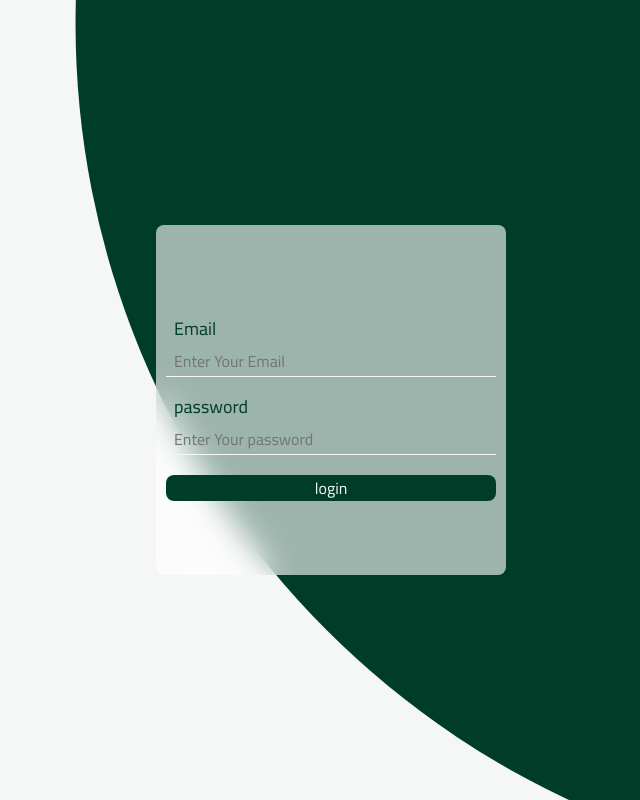
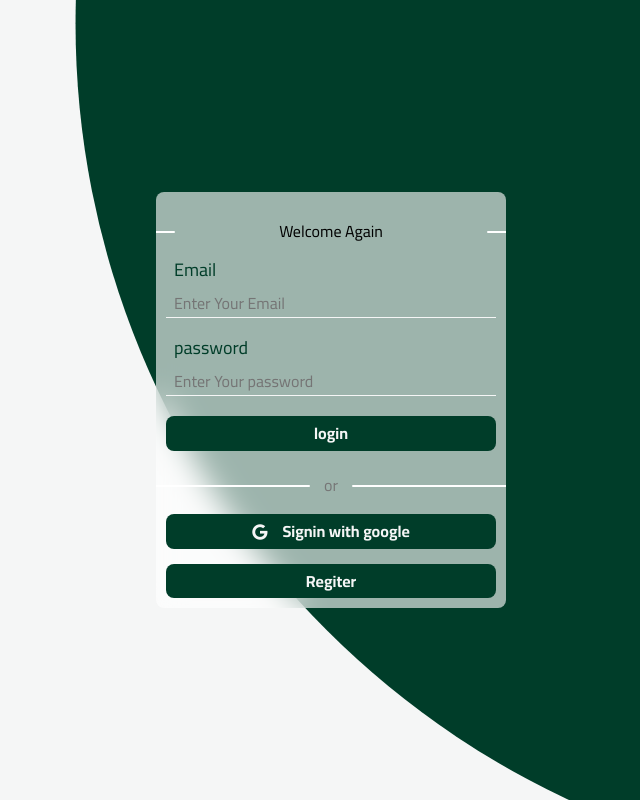
Before and after one commit to AhmedDoban/E-Commerce, a React (Create React App) app: page / in a window 1280 px wide. Shown: the whole page, without its empty margins (309-949 px from the left). Built offline with nearby package versions, Linux system fonts and the light colour scheme; a web font is replaced by a local one.

Commit message:
update login

```diff
--- a/src/assets/Js/Components/Header/Header.css
+++ b/src/assets/Js/Components/Header/Header.css
@@ -343,7 +343,7 @@
     gap: 5px;
     transition: var(--main-transition);
 
-    box-shadow: 0px 0px 15px 2px var(--white-alt-2);
+    box-shadow: 2px 2px 5px 5px #eee;
   }
   .nav-bar .container .content.d-ap-mob ul li {
     width: 100%;
--- a/src/assets/Js/Login/Login.css
+++ b/src/assets/Js/Login/Login.css
@@ -35,6 +35,7 @@
   border-radius: var(--main-border-radius);
   transition: var(--main-transition);
   z-index: 2;
+  overflow: hidden;
 }
 .login .clippath {
   position: absolute;
@@ -87,11 +88,50 @@
   background-color: var(--main-color);
   color: var(--white-alt-1);
   transition: var(--main-transition);
-  padding: 4px 8px;
+  padding: 8px 8px;
   border-radius: var(--main-border-radius);
   cursor: pointer;
+  font-size: 16px;
+  font-weight: bold;
+  display: flex;
+  justify-content: center;
+  align-items: center;
+  gap: 15px;
 }
 .login .card button:hover {
   background-color: var(--white-alt-1);
   color: var(--main-color);
 }
+/*ــــــــــــــــــــــــــــــــــــــــــــــــــــــــــ
+# Login
+ــــــــــــــــــــــــــــــــــــــــــــــــــــــــــــ*/
+.login .card .footer-login {
+  position: relative;
+  width: 100%;
+  display: flex;
+  flex-direction: column;
+  gap: 15px;
+}
+.login .card .split {
+  position: relative;
+  width: fit-content;
+  margin: 0 auto;
+  text-align: center;
+}
+.login .card .split::before,
+.login .card .split::after {
+  position: absolute;
+  content: "";
+  width: 10000%;
+  background-color: rgb(255, 255, 255);
+  height: 2px;
+  top: 50%;
+  border-radius: var(--main-border-radius);
+}
+
+.login .card .split::before {
+  left: 200%;
+}
+.login .card .split::after {
+  right: 200%;
+}
--- a/src/assets/Js/Login/Login.jsx
+++ b/src/assets/Js/Login/Login.jsx
@@ -22,6 +22,7 @@ function Login(props) {
         <div className="container">
           <div className="card">
             <img src={require("../../imgs/icon.svg").default} alt="" />
+            <div className="split">Welcome Again</div>
             <div className="card-input">
               <label htmlFor="Email">Email</label>
               <input
@@ -42,8 +43,14 @@ function Login(props) {
                 onChange={(e) => SetPassword(e.target.value)}
               />
             </div>
-
             <button onClick={handleLogin}>login</button>
+            <div className="footer-login">
+              <p className="split">or</p>
+              <button>
+                <i className="fa-brands fa-google"></i>Signin with google
+              </button>
+              <button>Regiter</button>
+            </div>
           </div>
         </div>
       </div>
--- a/src/assets/Js/Products/Products.css
+++ b/src/assets/Js/Products/Products.css
@@ -283,7 +283,7 @@
   width: fit-content;
   padding: 8px 8px;
   border-radius: var(--main-border-radius);
-  background-color: #c90101;
+  background-color: #003d29;
   color: var(--white-color);
   transform: var(--main-transition);
   border: 0;
@@ -293,6 +293,9 @@
   align-items: center;
   font-size: 14px;
   cursor: pointer;
+}
+.Products .container .cards-container .card .footer .button-box button.active {
+  background-color: #ff0000;
 }
 /*ــــــــــــــــــــــــــــــــــــــــــــــــــــــــــ
   # Todays Best Deals cards-container card footer des
@@ -351,10 +354,6 @@
   border: 0;
   cursor: pointer;
   border-radius: var(--main-border-radius);
-  background-color: #c90101;
+  background-color: #003d29;
   color: var(--white-color);
 }
-.see-more button:hover {
-  background-color: var(--main-color);
-  color: var(--white-alt-1);
-}
```
